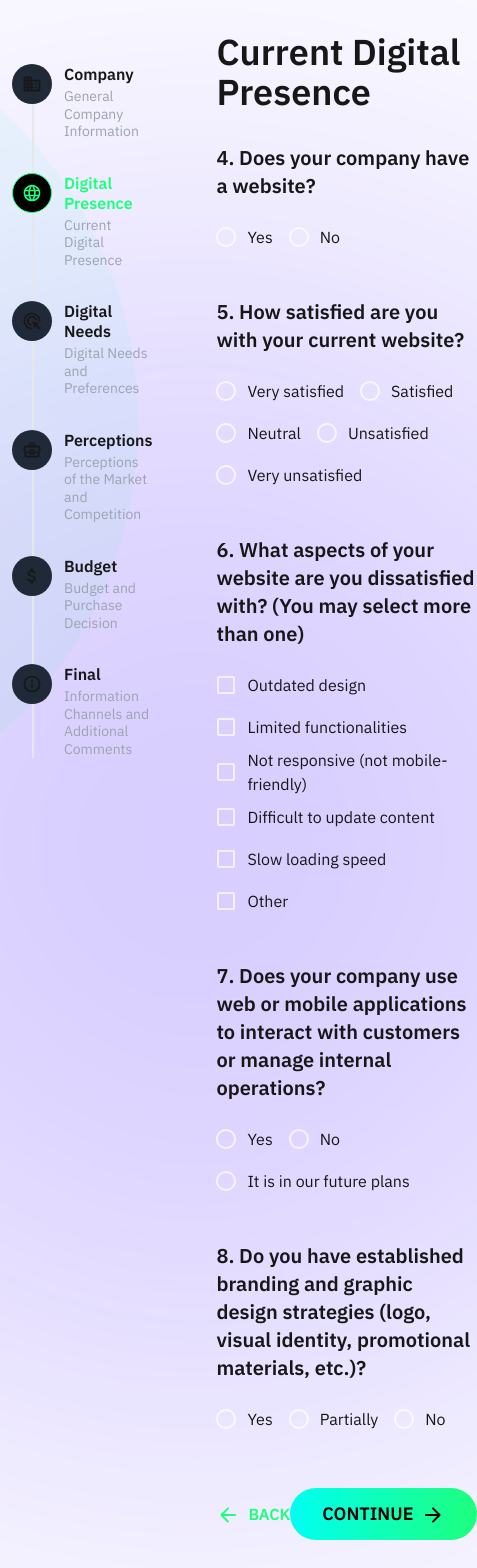
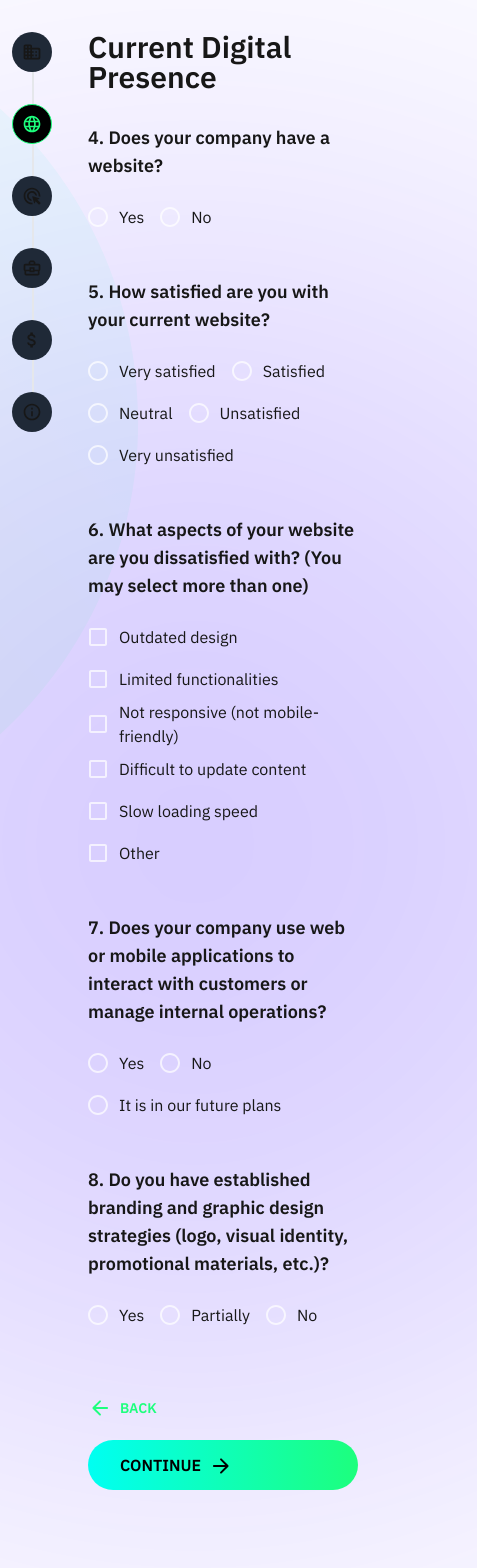
Before and after one commit to esantostaype/survey, a Next.js app: page /survey/step2 in a window 390 px wide. Shown: the top 1568 px of the page, 477 px wide, since content can reach past the window. After the commit the page ends 1522 px from the top, so only its background shows below. Built offline with nearby package versions, Linux system fonts and the light colour scheme.

Commit message:
resposive

```diff
--- a/src/app/survey/layout.tsx
+++ b/src/app/survey/layout.tsx
@@ -2,11 +2,11 @@ import { Steps } from '@/components'
 
 export default function SurveyLayout({ children } : Readonly<{ children: React.ReactNode }>) {
   return (
-    <div className="flex items-start flex-1 gap-16">
-      <div className="flex-[2] sticky top-16">
+    <div className="flex items-start flex-1 gap-4 md:gap-16">
+      <div className="flex-[0_0_40px] md:flex-[2] sticky top-8 md:top-12 xl:top-16">
         <Steps/>
       </div>
-      <div className="flex-[6]">
+      <div className="flex-1 md:flex-[6]">
         { children }
       </div>
     </div>
--- a/src/app/survey/step2/page.tsx
+++ b/src/app/survey/step2/page.tsx
@@ -37,7 +37,7 @@ export default function Step2Page() {
       {({ errors, touched, values, handleChange, setFieldValue }) => (
         <Form>
           <Step2 errors={ errors } touched={ touched } values={ values } handleChange={ handleChange } setFieldValue={ setFieldValue } />
-          <div className="mt-12 flex justify-between">
+          <div className="mt-12 flex md:flex-row flex-col gap-2 justify-between">
             <BackButton label="Back" path='/survey/step1' />
             <MainButton type="submit" label="Continue"/>
           </div>
--- a/src/app/survey/step3/page.tsx
+++ b/src/app/survey/step3/page.tsx
@@ -32,7 +32,7 @@ export default function Step3Page() {
       {({ errors, touched, values, handleChange, setFieldValue }) => (
         <Form>
           <Step3 errors={ errors } touched={ touched } values={ values } handleChange={ handleChange } setFieldValue={ setFieldValue } />
-          <div className="mt-12 flex justify-between">
+          <div className="mt-12 flex md:flex-row flex-col gap-2 justify-between">
             <BackButton label="Back" path='/survey/step2' />
             <MainButton type="submit" label="Continue"/>
           </div>
--- a/src/app/survey/steps/Step1.tsx
+++ b/src/app/survey/steps/Step1.tsx
@@ -69,7 +69,7 @@ export const Step1 = ({ errors, touched, values, handleChange, setFieldValue }:
 
       <SectionForm>
         <LabelForm label="3. Primary company location:" />
-        <div className="flex gap-8">
+        <div className="flex md:flex-row flex-col gap-6 xl:gap-8">
           <FormControl fullWidth>
             <Autocomplete
               value={values.q3}
--- a/src/components/BackButton.tsx
+++ b/src/components/BackButton.tsx
@@ -11,7 +11,7 @@ export const BackButton = ({ label, path }: Props) => {
   return (
       <Link
         href={ path }
-        className='flex items-center gap-2 text-accent1 uppercase group font-bold transition-all'
+        className='text-sm md:text-base flex items-center gap-2 text-accent1 uppercase group font-bold py-3 transition-all'
       >
         <div className='relative group-hover:mr-2 group-hover:-ml-2 transition-all'>
           <ArrowBackRoundedIcon/>
--- a/src/components/LabelForm.tsx
+++ b/src/components/LabelForm.tsx
@@ -4,6 +4,6 @@ interface Props {
 
 export const LabelForm = ({ label }: Props) => {
   return (
-    <h3 className='mb-4 text-xl font-bold'>{ label }</h3>
+    <h3 className='mb-4 text-lg md:text-xl font-bold'>{ label }</h3>
   )
 }
--- a/src/components/MainButton.tsx
+++ b/src/components/MainButton.tsx
@@ -11,7 +11,7 @@ export const MainButton = ({ label, onClick, type="button" }: Props) => {
       <button
         type={ type }
         onClick={ onClick }
-        className='flex items-center gap-2 text-lg text-black py-3 px-8 uppercase group rounded-[4rem] font-bold bg-gradient-to-r to-accent1 from-accent2'
+        className='flex items-center gap-2 md:text-lg text-black py-3 px-8 uppercase group rounded-[4rem] font-bold bg-gradient-to-r to-accent1 from-accent2'
       >
         { label }
         <div className='relative group-hover:ml-2 group-hover:-mr-2 transition-all'>
--- a/src/components/MainButtonLink.tsx
+++ b/src/components/MainButtonLink.tsx
@@ -12,7 +12,7 @@ export const MainButtonLink = ({ label, path }: Props) => {
   return (
       <button
         onClick={() => router.push(`${ path }`)}
-        className='flex items-center gap-2 text-lg text-black py-3 px-8 uppercase group rounded-[4rem] font-bold bg-gradient-to-r to-accent1 from-accent2'
+        className='flex items-center gap-2 md:text-lg text-black py-3 px-8 uppercase group rounded-[4rem] font-bold bg-gradient-to-r to-accent1 from-accent2'
       >
         { label }
         <div className='relative group-hover:ml-2 group-hover:-mr-2 transition-all'>
--- a/src/components/Steps.tsx
+++ b/src/components/Steps.tsx
@@ -25,7 +25,7 @@ export const Steps = () => {
                 }
 
               </span>
-              <div>
+              <div className="hidden md:block">
                 <h3 className={`leading-tight mb-1 font-semibold ${isActive ? 'text-accent1' : ''}`}>
                   {step.title}
                 </h3>
@@ -41,7 +41,7 @@ export const Steps = () => {
               >
                 {step.icon}
               </span>
-              <div>
+              <div className="hidden md:block">
                 <h3 className={`leading-tight mb-1 font-semibold ${isActive ? 'text-accent1' : ''}`}>
                   {step.title}
                 </h3>
--- a/src/components/TitleForm.tsx
+++ b/src/components/TitleForm.tsx
@@ -4,6 +4,6 @@ interface Props {
 
 export const TitleForm = ({ title }: Props) => {
   return (
-    <h2 className="text-4xl mb-8 font-semibold">{ title }</h2>
+    <h2 className="text-3xl md:text-4xl mb-8 font-semibold leading-none">{ title }</h2>
   )
 }
```
